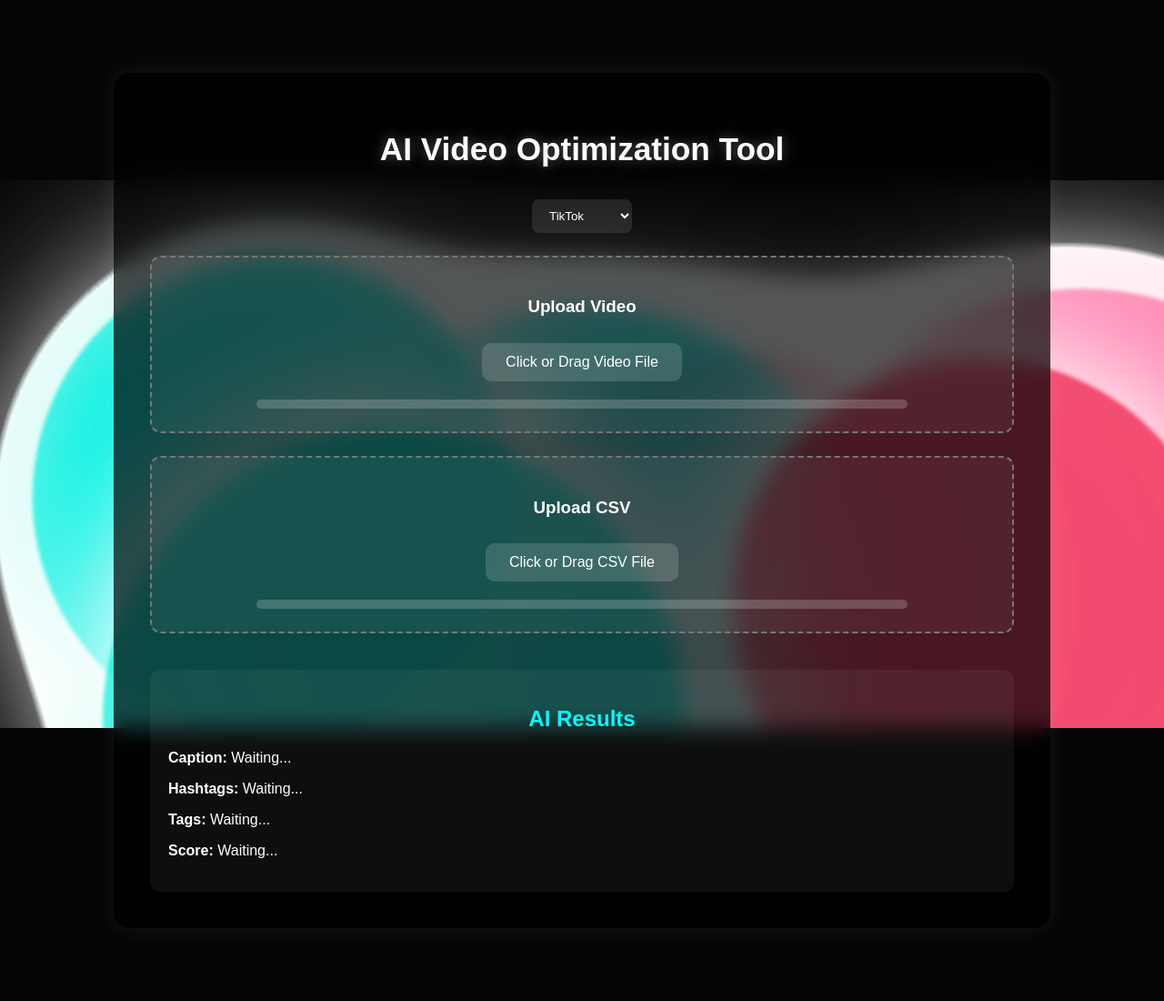
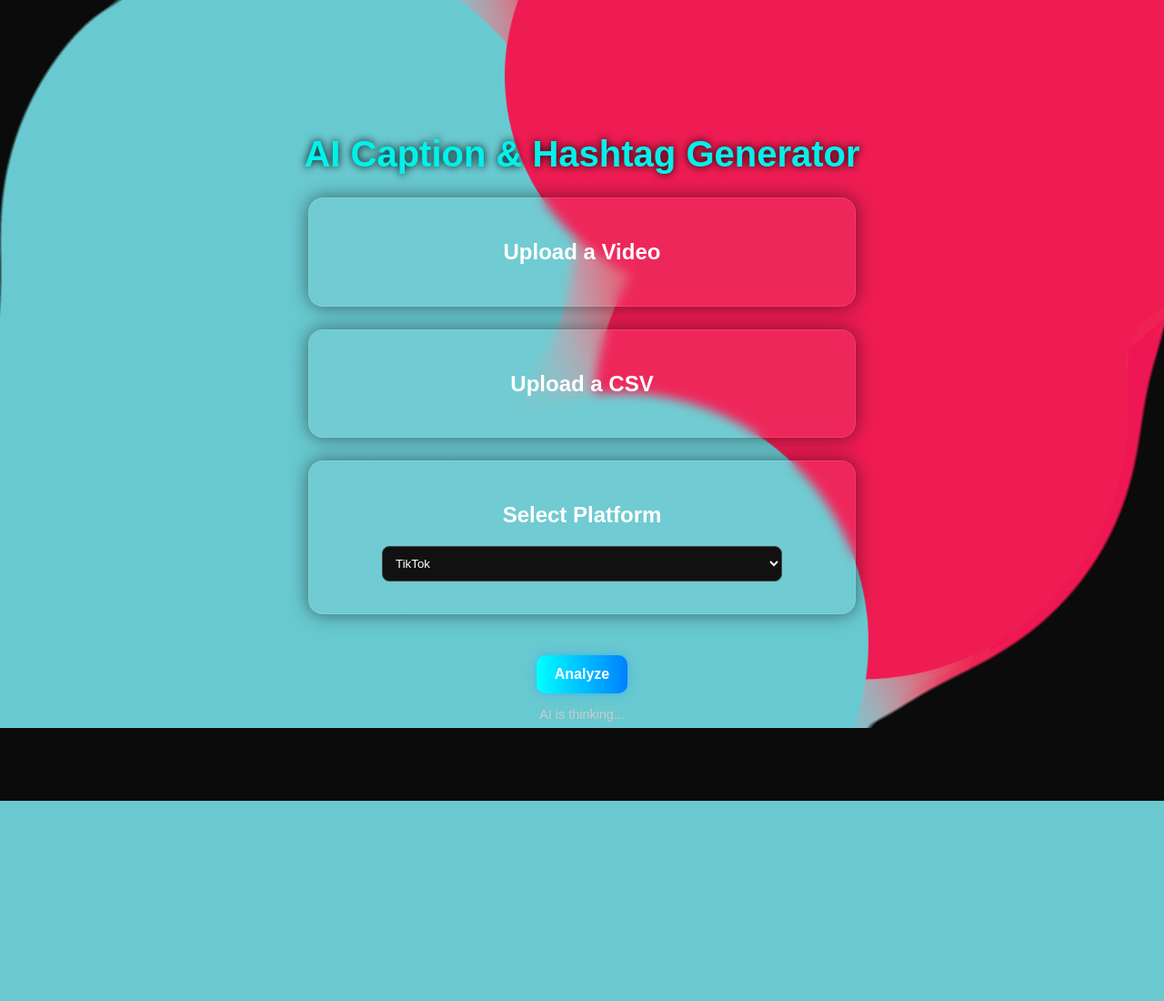
Before and after one commit to longlinemedia2025/tiktok-ai-analyzer, a Flask app: page / in a window 1280 px wide. Shown: the whole page at 91% size. After the commit the page ends 880 px from the top, so only its background shows below. Run offline with Flask 3, Linux system fonts and the light colour scheme.

Commit message:
Remove black box

```diff
--- a/templates/index.html
+++ b/templates/index.html
@@ -3,266 +3,259 @@
 <head>
   <meta charset="UTF-8" />
   <meta name="viewport" content="width=device-width, initial-scale=1.0" />
-  <title>AI Video Optimization Tool</title>
-
+  <title>AI Caption & Hashtag Generator</title>
+  <link rel="stylesheet" href="style.css" />
   <style>
-    html, body {
+    body {
       margin: 0;
-      padding: 0;
-      min-height: 100%;
+      font-family: "Poppins", sans-serif;
+      background: #0b0b0b;
+      color: #fff;
       overflow-x: hidden;
-      overflow-y: auto;
-      font-family: 'Poppins', sans-serif;
-      background: #050505;
-      color: #fff;
+      position: relative;
+    }
+    main {
+      position: relative;
+      z-index: 2;
+      text-align: center;
+      padding: 80px 20px;
+      min-height: 100vh;
+    }
+    h1 {
+      font-size: 2.5rem;
+      margin-bottom: 20px;
+      text-shadow: 0 0 10px #000;
     }
 
-    /* --- Gooey Background --- */
+    .upload-section {
+      margin: 25px auto;
+      padding: 25px;
+      width: 90%;
+      max-width: 550px;
+      background: rgba(255, 255, 255, 0.05);
+      border: 1px solid rgba(255, 255, 255, 0.1);
+      border-radius: 16px;
+      box-shadow: 0 0 20px rgba(0, 0, 0, 0.5);
+      backdrop-filter: blur(6px);
+    }
+    input[type="file"], select {
+      background: #111;
+      color: #fff;
+      padding: 10px;
+      border-radius: 8px;
+      border: 1px solid #444;
+      width: 80%;
+      margin-bottom: 10px;
+    }
+    button {
+      padding: 12px 20px;
+      background: linear-gradient(90deg, #00ffff, #0080ff);
+      color: #fff;
+      font-size: 1rem;
+      border: none;
+      border-radius: 10px;
+      cursor: pointer;
+      transition: all 0.3s ease;
+      box-shadow: 0 0 12px rgba(0, 150, 255, 0.4);
+    }
+    button:hover {
+      transform: scale(1.05);
+      box-shadow: 0 0 18px rgba(0, 150, 255, 0.7);
+    }
+
+    #loading-bar {
+      width: 80%;
+      height: 8px;
+      margin: 20px auto;
+      border-radius: 8px;
+      background: rgba(255, 255, 255, 0.1);
+      overflow: hidden;
+      display: none;
+    }
+    #loading-bar div {
+      height: 100%;
+      width: 0;
+      background: linear-gradient(90deg, #00ffff, #0080ff);
+      border-radius: 8px;
+      transition: width 0.3s ease;
+    }
+
+    #results {
+      display: none;
+      margin-top: 40px;
+      background: rgba(255, 255, 255, 0.05);
+      border-radius: 12px;
+      padding: 20px;
+      width: 90%;
+      max-width: 600px;
+      margin-left: auto;
+      margin-right: auto;
+    }
+
+    #live-feed {
+      font-size: 0.9rem;
+      color: #ccc;
+      margin-top: 15px;
+    }
+
+    /* --- GOOEY BACKGROUND --- */
     #gooey-bg {
       position: fixed;
       top: 0;
       left: 0;
-      width: 100%;
-      height: 100%;
+      width: 100vw;
+      height: 100vh;
       overflow: hidden;
       z-index: 0;
-      pointer-events: none;
     }
-
     svg {
       width: 100%;
       height: 100%;
+      filter: url(#goo);
+    }
+    .blob {
+      opacity: 0;
+      animation: fadeIn 3s ease forwards, float 25s infinite ease-in-out alternate;
+      transform-origin: center;
     }
 
-    .blob {
-      opacity: 0;
-      filter: drop-shadow(0 0 50px currentColor)
-              drop-shadow(0 0 100px currentColor)
-              blur(2px);
-      transition: opacity 2s ease;
+    /* independent pulse animations */
+    .blob:nth-child(1) { animation-delay: 0s, 0s; animation-name: fadeIn, float1; }
+    .blob:nth-child(2) { animation-delay: 0.2s, 1s; animation-name: fadeIn, float2; }
+    .blob:nth-child(3) { animation-delay: 0.4s, 2s; animation-name: fadeIn, float3; }
+    .blob:nth-child(4) { animation-delay: 0.6s, 3s; animation-name: fadeIn, float4; }
+    .blob:nth-child(5) { animation-delay: 0.8s, 4s; animation-name: fadeIn, float5; }
+    .blob:nth-child(6) { animation-delay: 1s, 5s; animation-name: fadeIn, float6; }
+
+    @keyframes fadeIn {
+      from { opacity: 0; transform: scale(0.8); }
+      to { opacity: 1; transform: scale(1); }
     }
-    .blob.visible { opacity: 0.85; }
+    @keyframes float1 { 0%,100% { transform: translate(0,0) scale(1.1);} 50% {transform: translate(80px, -60px) scale(1.3);} }
+    @keyframes float2 { 0%,100% { transform: translate(0,0) scale(1);} 50% {transform: translate(-60px, 80px) scale(1.2);} }
+    @keyframes float3 { 0%,100% { transform: translate(0,0) scale(1.2);} 50% {transform: translate(90px, 70px) scale(1);} }
+    @keyframes float4 { 0%,100% { transform: translate(0,0) scale(1);} 50% {transform: translate(-100px, -80px) scale(1.25);} }
+    @keyframes float5 { 0%,100% { transform: translate(0,0) scale(1);} 50% {transform: translate(120px, -100px) scale(1.15);} }
+    @keyframes float6 { 0%,100% { transform: translate(0,0) scale(1);} 50% {transform: translate(-80px, 120px) scale(1.3);} }
 
-    /* --- UI Layout --- */
-    .container {
-      position: relative;
-      z-index: 5;
-      max-width: 950px;
-      margin: 80px auto;
-      padding: 40px;
-      background: rgba(0, 0, 0, 0.7);
-      border-radius: 18px;
-      box-shadow: 0 0 25px rgba(255, 255, 255, 0.08);
-      text-align: center;
-      backdrop-filter: blur(12px);
-    }
+    /* Platform-based color schemes */
+    body[data-platform="youtube"] .blob:nth-child(odd) { fill: #ff0000; }
+    body[data-platform="youtube"] .blob:nth-child(even) { fill: #ff4d4d; }
 
-    h1 {
-      font-size: 2.2em;
-      margin-bottom: 25px;
-      color: #fff;
-      text-shadow: 0 0 14px rgba(255, 255, 255, 0.35);
-    }
+    body[data-platform="tiktok"] .blob:nth-child(odd) { fill: #69c9d0; }
+    body[data-platform="tiktok"] .blob:nth-child(even) { fill: #ee1d52; }
 
-    select {
-      margin-top: 10px;
-      padding: 10px 15px;
-      border-radius: 8px;
-      border: none;
-      outline: none;
-      background: rgba(255,255,255,0.1);
-      color: #fff;
-    }
+    body[data-platform="instagram"] .blob:nth-child(odd) { fill: #e1306c; }
+    body[data-platform="instagram"] .blob:nth-child(even) { fill: #f77737; }
 
-    /* --- Upload Section --- */
-    .upload-section {
-      border: 2px dashed #777;
-      border-radius: 12px;
-      padding: 25px;
-      margin-top: 25px;
-      background: rgba(255, 255, 255, 0.05);
-      transition: border-color 0.3s ease;
-    }
-
-    .upload-section:hover {
-      border-color: #00ffff;
-    }
-
-    input[type="file"] {
-      display: none;
-    }
-
-    label.upload-label {
-      cursor: pointer;
-      background: rgba(255,255,255,0.15);
-      padding: 12px 26px;
-      border-radius: 10px;
-      display: inline-block;
-      margin-top: 10px;
-      transition: background 0.3s ease;
-    }
-
-    label.upload-label:hover {
-      background: rgba(255,255,255,0.3);
-    }
-
-    .progress-bar {
-      margin-top: 20px;
-      width: 80%;
-      height: 10px;
-      border-radius: 10px;
-      background: rgba(255,255,255,0.2);
-      overflow: hidden;
-      margin-left: auto;
-      margin-right: auto;
-    }
-
-    .progress-bar-inner {
-      width: 0%;
-      height: 100%;
-      background: linear-gradient(90deg, #ff0050, #00ffff);
-      transition: width 0.3s ease;
-    }
-
-    #results {
-      margin-top: 40px;
-      text-align: left;
-      background: rgba(255,255,255,0.05);
-      border-radius: 10px;
-      padding: 20px;
-    }
-
-    #results h2 {
-      text-align: center;
-      color: #00ffff;
-    }
-
+    body[data-platform="facebook"] .blob:nth-child(odd) { fill: #1877f2; }
+    body[data-platform="facebook"] .blob:nth-child(even) { fill: #3b5998; }
   </style>
 </head>
-
 <body data-platform="tiktok">
 
   <!-- Gooey Background -->
   <div id="gooey-bg">
-    <svg id="metaball-svg" xmlns="http://www.w3.org/2000/svg" preserveAspectRatio="xMidYMid slice">
+    <svg viewBox="0 0 800 600" xmlns="http://www.w3.org/2000/svg" preserveAspectRatio="xMidYMid slice">
       <defs>
         <filter id="goo">
-          <feGaussianBlur in="SourceGraphic" stdDeviation="40" result="blur"/>
+          <feGaussianBlur in="SourceGraphic" stdDeviation="35" result="blur" />
           <feColorMatrix in="blur" mode="matrix"
             values="1 0 0 0 0
                     0 1 0 0 0
                     0 0 1 0 0
-                    0 0 0 25 -10" result="goo"/>
-          <feBlend in="SourceGraphic" in2="goo"/>
+                    0 0 0 25 -10" result="goo" />
+          <feBlend in="SourceGraphic" in2="goo" />
         </filter>
       </defs>
-      <g filter="url(#goo)" id="blob-group"></g>
+      <g filter="url(#goo)">
+        <circle class="blob" cx="200" cy="250" r="160"></circle>
+        <circle class="blob" cx="600" cy="300" r="170"></circle>
+        <circle class="blob" cx="400" cy="450" r="150"></circle>
+        <circle class="blob" cx="700" cy="150" r="160"></circle>
+        <circle class="blob" cx="100" cy="450" r="170"></circle>
+        <circle class="blob" cx="500" cy="100" r="150"></circle>
+      </g>
     </svg>
   </div>
 
-  <!-- App Container -->
-  <div class="container">
-    <h1>AI Video Optimization Tool</h1>
+  <main>
+    <h1>AI Caption & Hashtag Generator</h1>
 
-    <select id="platform">
-      <option value="tiktok">TikTok</option>
-      <option value="youtube">YouTube</option>
-      <option value="instagram">Instagram</option>
-    </select>
-
-    <!-- Separate Upload Sections -->
     <div class="upload-section">
-      <h3>Upload Video</h3>
-      <input type="file" id="videoInput" accept=".mp4,.mov,.avi" />
-      <label for="videoInput" class="upload-label">Click or Drag Video File</label>
-      <div class="progress-bar"><div class="progress-bar-inner" id="video-progress"></div></div>
+      <h2>Upload a Video</h2>
+      <input type="file" id="videoFile" accept="video/*" />
     </div>
 
     <div class="upload-section">
-      <h3>Upload CSV</h3>
-      <input type="file" id="csvInput" accept=".csv" />
-      <label for="csvInput" class="upload-label">Click or Drag CSV File</label>
-      <div class="progress-bar"><div class="progress-bar-inner" id="csv-progress"></div></div>
+      <h2>Upload a CSV</h2>
+      <input type="file" id="csvFile" accept=".csv" />
     </div>
 
-    <!-- AI Results -->
+    <div class="upload-section">
+      <h2>Select Platform</h2>
+      <select id="platform">
+        <option value="TikTok">TikTok</option>
+        <option value="YouTube">YouTube</option>
+        <option value="Instagram">Instagram</option>
+        <option value="Facebook">Facebook</option>
+      </select>
+    </div>
+
+    <button id="analyzeBtn">Analyze</button>
+
+    <div id="loading-bar"><div></div></div>
+
+    <div id="live-feed">AI is thinking...</div>
+
     <div id="results">
       <h2>AI Results</h2>
-      <p><strong>Caption:</strong> <span id="caption-output">Waiting...</span></p>
-      <p><strong>Hashtags:</strong> <span id="hashtags-output">Waiting...</span></p>
-      <p><strong>Tags:</strong> <span id="tags-output">Waiting...</span></p>
-      <p><strong>Score:</strong> <span id="score-output">Waiting...</span></p>
+      <p><strong>Caption:</strong> <span id="caption">Waiting...</span></p>
+      <p><strong>Hashtags:</strong> <span id="hashtags">Waiting...</span></p>
+      <p><strong>Tags:</strong> <span id="tags">Waiting...</span></p>
+      <p><strong>Score:</strong> <span id="score">Waiting...</span></p>
     </div>
-  </div>
+  </main>
 
   <script>
-    // --- Platform Colors ---
-    const platformColors = {
-      tiktok: ['#ff0050', '#00f2ea', '#ff77aa', '#01f1e3', '#f14668', '#29f2e3'],
-      youtube: ['#ff0000', '#ff4c4c', '#ff6666', '#ff1a1a', '#ff3333', '#ff8080'],
-      instagram: ['#e1306c', '#fd1d1d', '#f56040', '#fcaf45', '#833ab4', '#c13584']
-    };
-
     const platformSelect = document.getElementById("platform");
-    const group = document.getElementById("blob-group");
-    let currentPlatform = 'tiktok';
-
-    function random(min, max) { return Math.random() * (max - min) + min; }
-
-    function generateBlobs(platform) {
-      group.innerHTML = '';
-      const colors = platformColors[platform];
-      const blobCount = 6;
-      const width = window.innerWidth;
-      const height = window.innerHeight;
-
-      for (let i = 0; i < blobCount; i++) {
-        const blob = document.createElementNS("http://www.w3.org/2000/svg", "circle");
-        blob.setAttribute("cx", random(0, width));
-        blob.setAttribute("cy", random(0, height));
-        blob.setAttribute("r", random(250, 350));
-        blob.setAttribute("fill", colors[i % colors.length]);
-        blob.classList.add("blob");
-        group.appendChild(blob);
-
-        const dx = random(-200, 200);
-        const dy = random(-200, 200);
-
-        blob.animate(
-          [
-            { transform: "translate(0,0)" },
-            { transform: `translate(${dx}px, ${dy}px)` },
-            { transform: "translate(0,0)" }
-          ],
-          {
-            duration: random(20000, 30000),
-            iterations: Infinity,
-            direction: "alternate",
-            easing: "ease-in-out"
-          }
-        );
-
-        setTimeout(() => blob.classList.add("visible"), 200 * i);
-      }
-    }
-
-    // Initialize blobs
-    generateBlobs(currentPlatform);
-
     platformSelect.addEventListener("change", () => {
-      currentPlatform = platformSelect.value;
-      generateBlobs(currentPlatform);
+      document.body.setAttribute("data-platform", platformSelect.value.toLowerCase());
     });
 
-    // Mouse parallax effect
+    const blobs = document.querySelectorAll(".blob");
     document.addEventListener("mousemove", (e) => {
-      const x = (e.clientX / window.innerWidth - 0.5) * 25;
-      const y = (e.clientY / window.innerHeight - 0.5) * 25;
-      const blobs = document.querySelectorAll(".blob");
+      const x = (e.clientX / window.innerWidth - 0.5) * 40;
+      const y = (e.clientY / window.innerHeight - 0.5) * 40;
       blobs.forEach((blob, i) => {
-        const speed = (i + 1) / 6;
-        blob.style.transform = `translate(${x * speed}px, ${y * speed}px)`;
+        const speed = (i + 1) / 10;
+        blob.style.transform += `translate(${x * speed}px, ${y * speed}px)`;
       });
+    });
+
+    const analyzeBtn = document.getElementById("analyzeBtn");
+    const loadingBar = document.getElementById("loading-bar");
+    const progress = loadingBar.querySelector("div");
+    const liveFeed = document.getElementById("live-feed");
+    const results = document.getElementById("results");
+
+    analyzeBtn.addEventListener("click", () => {
+      loadingBar.style.display = "block";
+      progress.style.width = "0%";
+      liveFeed.textContent = "AI is analyzing...";
+      results.style.display = "none";
+
+      let percent = 0;
+      const interval = setInterval(() => {
+        percent += 10;
+        progress.style.width = percent + "%";
+        liveFeed.textContent = "Processing: " + percent + "%";
+        if (percent >= 100) {
+          clearInterval(interval);
+          liveFeed.textContent = "Analysis complete!";
+          results.style.display = "block";
+        }
+      }, 300);
     });
   </script>
 </body>
```
